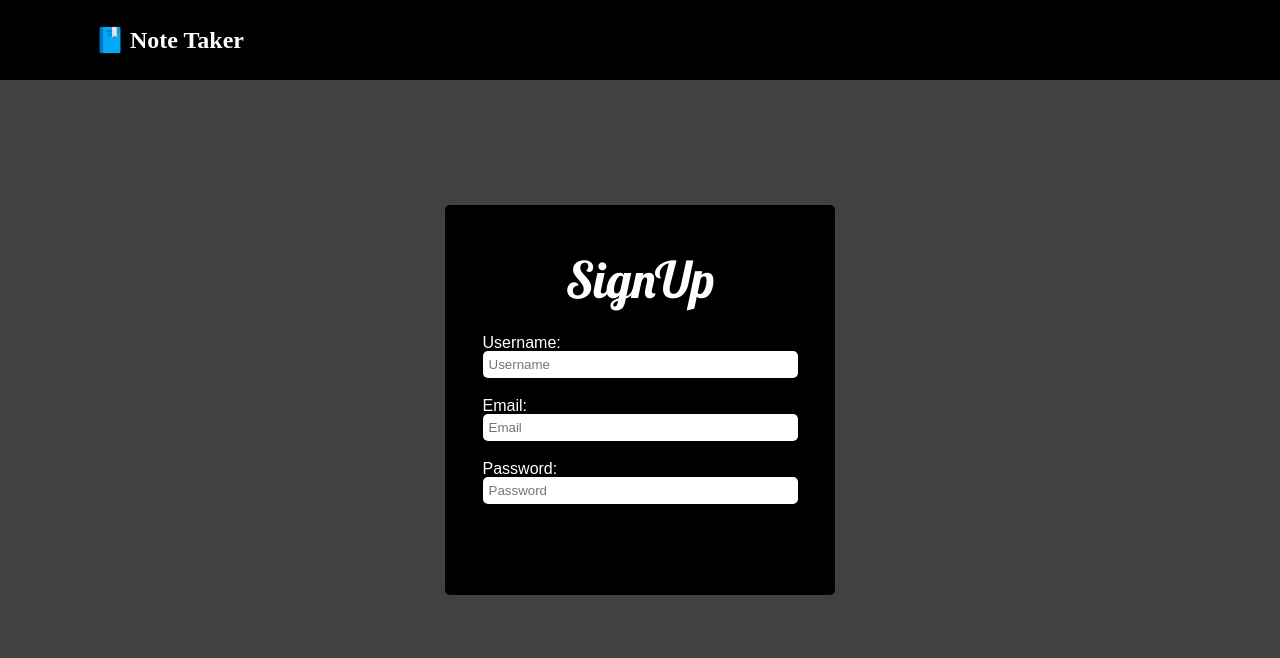
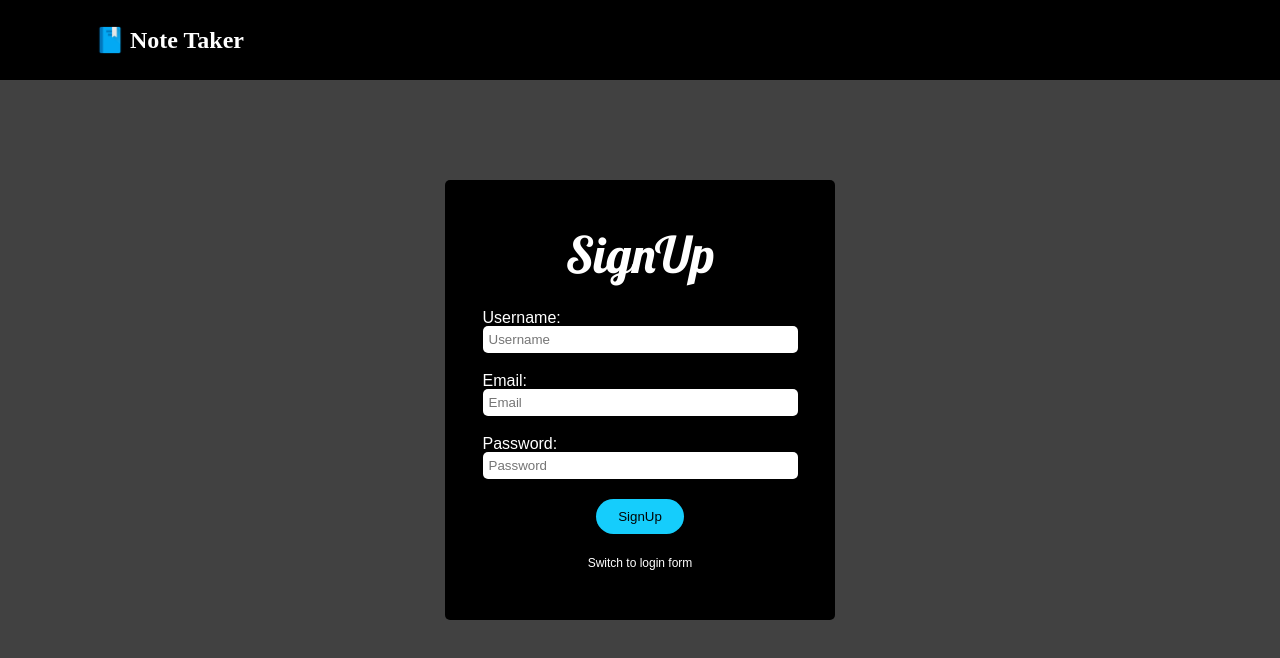
Before and after one commit to PeteChicchetti/note-taker-react, a React (Create React App) app in the folder client/: page /signup in a window 1280 px wide. Shown: the top 658 px of the page. Built offline with nearby package versions, Linux system fonts and the light colour scheme.

Commit message:
added signup button and login link. made card height taller

```diff
--- a/client/src/components/Login/login.css
+++ b/client/src/components/Login/login.css
@@ -4,7 +4,7 @@
     border-radius: 5px;
     background-color: black;
     width: 350px;
-    height: 350px;
+    height: 400px;
     padding: 20px;
 }
 
--- a/client/src/components/Signup/Signup.css
+++ b/client/src/components/Signup/Signup.css
@@ -4,7 +4,7 @@
     border-radius: 5px;
     background-color: black;
     width: 350px;
-    height: 350px;
+    height: 400px;
     padding: 20px;
 }
 
@@ -32,11 +32,11 @@
     outline: none;
 }
 
-/* .loginBtnContainer {
+.signupBtnContainer {
     text-align: center;
 }
 
-.loginBtn {
+.signupBtn {
     border-radius: 50px;
     background: #15cdfc;
     white-space: nowrap;
@@ -48,44 +48,27 @@
     text-decoration: none;
 }
 
-.loginBtn:hover {
+.signupBtn:hover {
     transition: all 0.2s ease-in-out;
     background: #fff;
     color: #010606;
 }
 
 .switch {
+    text-align: center;
+    margin: 20px 0px;
+}
+
+.loginLink {
     color: white;
     font-family: sans-serif;
     font-size: 12px;
-    text-align: center;
-    margin: 20px 0px;
-    cursor: pointer;
+    text-decoration: none;
 }
 
-.switch:hover {
+.loginLink:hover {
     text-decoration: underline;
-} */
-
-
-
-
-
-
-
-/*----- Data for login (success or error) -----*/
-/* .loginSuccess {
-    color: white;
-    text-align: center;
-    font-size: 24px;
-    margin: 160px 0;
 }
-
-.loginError {
-    color: red;
-    text-align: center;
-    margin-bottom: 20px;
-} */
 
 @media screen and (max-width: 450px) {
     .signupCard {
--- a/client/src/components/Signup/Signup.jsx
+++ b/client/src/components/Signup/Signup.jsx
@@ -40,6 +40,12 @@ const Signup = () => {
                         type='password'
                     />
                 </div>
+                <div className='signupBtnContainer'>
+                    <button className='signupBtn' type='submit'>SignUp</button>
+                </div>
+                <div className='switch'>
+                    <a href='/login' className='loginLink'>Switch to login form</a>
+                </div>
             </form>
         </Card>
     </SignupContainer>
```
